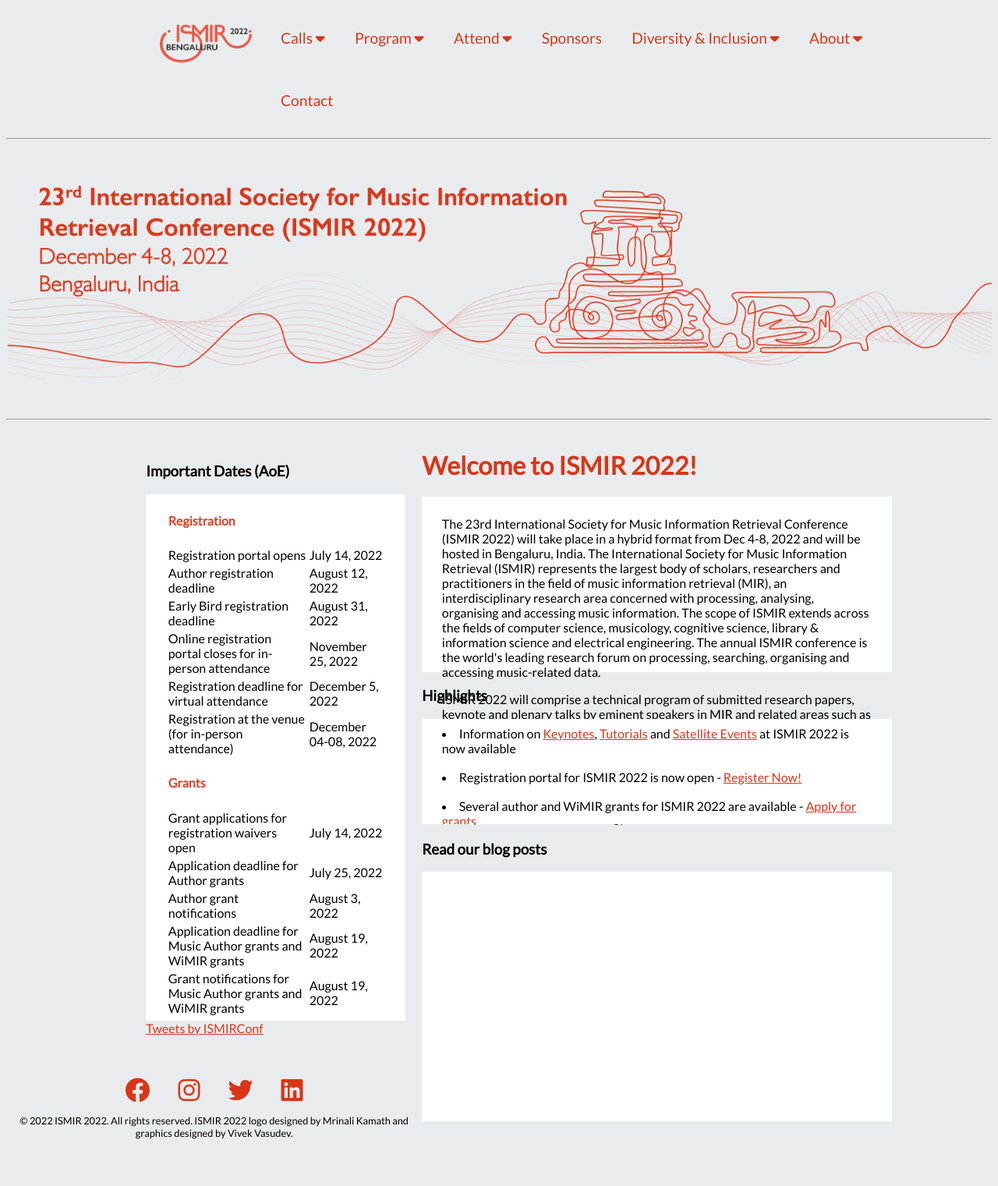
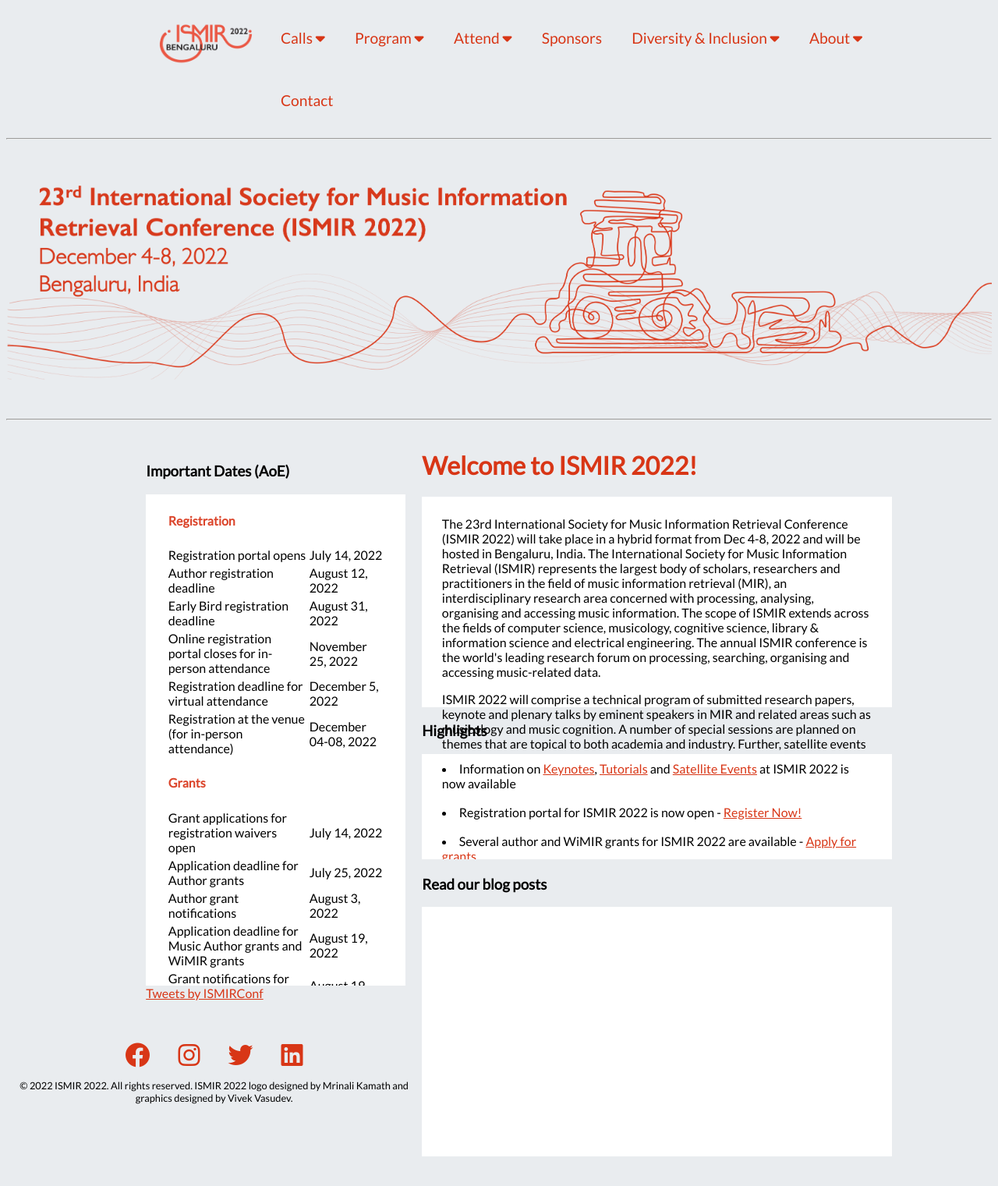
Before and after one commit to ismir2022/ismir2022.github.io, a Jekyll site: the page built from index_staging.md, in a window 1280 px wide. Shown: the whole page at 78% size. Built offline with Jekyll 4.4.1, drawn with Linux system fonts in a browser that asks for light colours; nearby versions of some CDN libraries; comment, search, counter and statistics services are not loaded; before the commit the page ends 1476 px from its top, so only the background shows below that.

Commit message:
minor bug fixes in staging index

```diff
--- a/index_staging.md
+++ b/index_staging.md
@@ -4,7 +4,7 @@
 ---
 
 <h1 style="float:right; width:63%;"> Welcome to ISMIR 2022! </h1>
-<div style="background-color: rgb(255, 255, 255); height:25vh;float:right; width:63%; padding-left: 2vw; padding-right: 2vw; padding-top: 1vh; padding-bottom: 1vh; display:block;">
+<div style="background-color: rgb(255, 255, 255); height:30vh;float:right; width:63%; padding-left: 2vw; padding-right: 2vw; padding-top: 1vh; padding-bottom: 1vh; display:block;">
 <p>The 23rd International Society for Music Information Retrieval Conference (ISMIR 2022) will take place in a hybrid format from Dec 4-8, 2022 and will be hosted in Bengaluru, India. The International Society for Music Information Retrieval (ISMIR) represents the largest body of scholars, researchers and practitioners in the field of music information retrieval (MIR), an interdisciplinary research area concerned with processing, analysing, organising and accessing music information. The scope of ISMIR extends across the fields of computer science, musicology, cognitive science, library & information science and electrical engineering. The annual ISMIR conference is the world's leading research forum on processing, searching, organising and accessing music-related data.
 </p>
 <p>
@@ -50,7 +50,7 @@
 </div>
 
 ### Important Dates (AoE)
-<table style="width:26vw; height:75vh; display: block; overflow-y:auto; overflow-x:hidden; background-color:rgb(255, 255, 255); padding-left: 2vw; padding-right: 2vw; padding-bottom: 1vh;">
+<table style="width:26vw; height:70vh; display: block; overflow-y:auto; overflow-x:hidden; background-color:rgb(255, 255, 255); padding-left: 2vw; padding-right: 2vw; padding-bottom: 1vh;">
         <tr>
             <td><h4><span style="color:#DB442A">Registration</span></h4></td>
             <td> </td>
```
